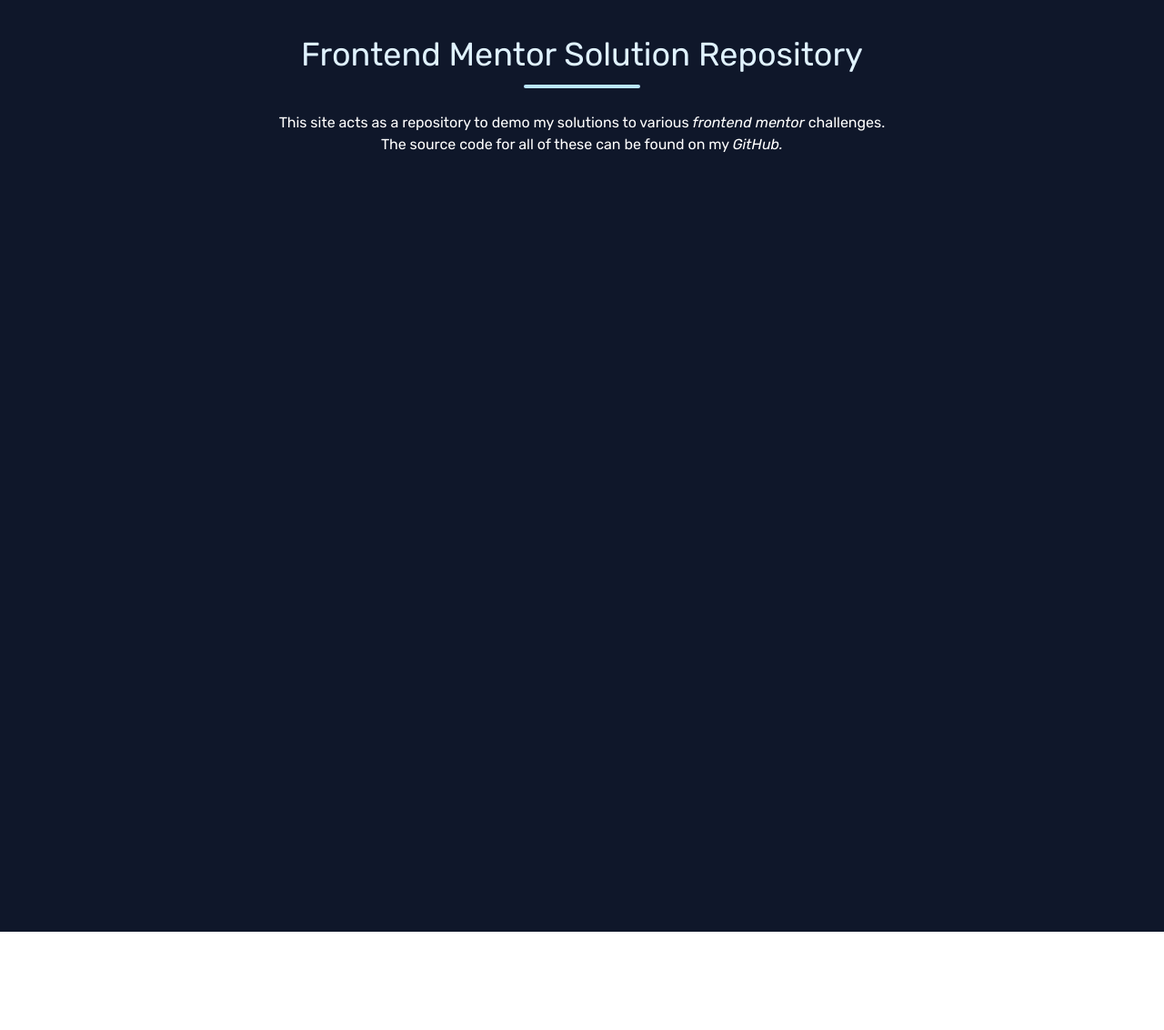
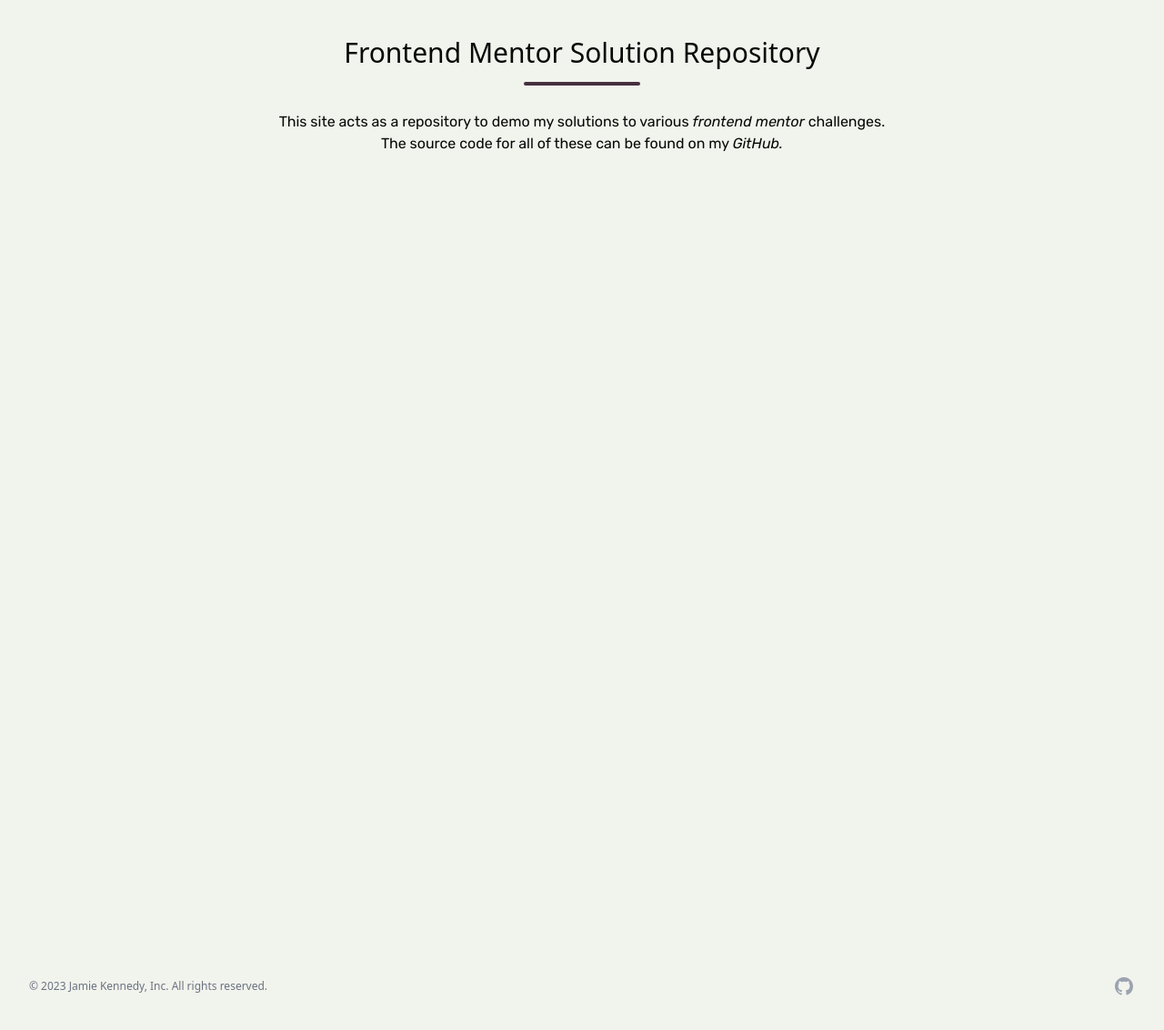
Before and after one commit to JamieKennedy/frontend-mentor, a React (Vite) app: page / in a window 1280 px wide. Shown: the top 1132 px of the page at 91% size. Before the commit the page ends 1024 px from the top, so only its background shows below. Built offline with nearby package versions, Linux system fonts and the light colour scheme.

Commit message:
Altered colors and added footer

```diff
--- a/src/pages/home/Home.tsx
+++ b/src/pages/home/Home.tsx
@@ -1,13 +1,14 @@
 import React from "react";
+import Footer from "./components/Footer";
 import Header from "./components/Header";
-import AnimatedText from "./components/UI/AnimatedText";
 
 const Home = () => {
     return (
-        <div className="min-h-screen w-full bg-slate-900 ">
+        <main className='min-h-screen w-full bg-secondary '>
             <Header />
-            <section className="h-screen w-full "></section>
-        </div>
+            <section className='h-screen w-full '></section>
+            <Footer />
+        </main>
     );
 };
 
--- /dev/null
+++ b/src/pages/home/components/Footer.tsx
@@ -0,0 +1,25 @@
+const Footer = () => {
+    return (
+        <footer className=''>
+            <div className='mx-auto max-w-7xl px-6 py-12 md:flex md:items-center md:justify-between lg:px-8'>
+                <div className='flex justify-center space-x-6 md:order-2'>
+                    <a href='https://github.com/JamieKennedy' target='_blank' className='text-gray-400 hover:text-gray-500'>
+                        <span className='sr-only'>GitHub</span>
+                        <svg fill='currentColor' viewBox='0 0 24 24' className='h-6 w-6' aria-hidden='true'>
+                            <path
+                                fillRule='evenodd'
+                                d='M12 2C6.477 2 2 6.484 2 12.017c0 4.425 2.865 8.18 6.839 9.504.5.092.682-.217.682-.483 0-.237-.008-.868-.013-1.703-2.782.605-3.369-1.343-3.369-1.343-.454-1.158-1.11-1.466-1.11-1.466-.908-.62.069-.608.069-.608 1.003.07 1.531 1.032 1.531 1.032.892 1.53 2.341 1.088 2.91.832.092-.647.35-1.088.636-1.338-2.22-.253-4.555-1.113-4.555-4.951 0-1.093.39-1.988 1.029-2.688-.103-.253-.446-1.272.098-2.65 0 0 .84-.27 2.75 1.026A9.564 9.564 0 0112 6.844c.85.004 1.705.115 2.504.337 1.909-1.296 2.747-1.027 2.747-1.027.546 1.379.202 2.398.1 2.651.64.7 1.028 1.595 1.028 2.688 0 3.848-2.339 4.695-4.566 4.943.359.309.678.92.678 1.855 0 1.338-.012 2.419-.012 2.747 0 .268.18.58.688.482A10.019 10.019 0 0022 12.017C22 6.484 17.522 2 12 2z'
+                                clipRule='evenodd'
+                            />
+                        </svg>
+                    </a>
+                </div>
+                <div className='mt-8 md:order-1 md:mt-0'>
+                    <p className='text-center text-xs leading-5 text-gray-500'>&copy; 2023 Jamie Kennedy, Inc. All rights reserved.</p>
+                </div>
+            </div>
+        </footer>
+    );
+};
+
+export default Footer;
--- a/src/pages/home/components/Header.tsx
+++ b/src/pages/home/components/Header.tsx
@@ -1,31 +1,21 @@
 import { FunctionComponent } from "react";
-import AnimatedText from "./UI/AnimatedText";
 
 const Header: FunctionComponent = () => {
     return (
-        <header className="align-items-center m-auto flex h-56 max-w-screen-2xl flex-col justify-evenly py-10 ">
-            <AnimatedText>Frontend Mentor Solution Repository</AnimatedText>
-            <div className="m-auto h-1 w-32 rounded-sm bg-sky-200"></div>
-            <div className="max-w-4xlr m-auto text-center font-rubik text-white">
+        <header className='align-items-center m-auto flex h-56 max-w-screen-2xl flex-col justify-evenly py-10 '>
+            <h1 className='text-center text-3xl text-primary'>Frontend Mentor Solution Repository</h1>
+            <div className='m-auto h-1 w-32 rounded-sm bg-accent'></div>
+            <div className='max-w-4xlr m-auto text-center font-rubik text-primary'>
                 <p>
-                    This site acts as a repository to demo my solutions to
-                    various{" "}
-                    <a
-                        href="https://www.frontendmentor.io/"
-                        target="_blank"
-                        className="italic hover:text-fuchsia-600"
-                    >
+                    This site acts as a repository to demo my solutions to various{" "}
+                    <a href='https://www.frontendmentor.io/' target='_blank' className='italic hover:text-fuchsia-600'>
                         frontend mentor
                     </a>{" "}
                     challenges.
                 </p>
                 <p>
                     The source code for all of these can be found on my{" "}
-                    <a
-                        href="https://github.com/JamieKennedy"
-                        target="_blank"
-                        className="italic hover:text-fuchsia-600"
-                    >
+                    <a href='https://github.com/JamieKennedy' target='_blank' className='italic hover:text-fuchsia-600'>
                         GitHub.
                     </a>
                 </p>
--- a/src/pages/home/components/UI/AnimatedText.tsx
+++ /dev/null
@@ -1,58 +0,0 @@
-import { useState } from "react";
-
-interface IAnimatedText {
-    children: string;
-}
-
-const AnimatedText = ({ children }: IAnimatedText) => {
-    const [hoveredIndex, setHoveredIndex] = useState<number | null>(null);
-
-    const defaultClass: string = "font-normal";
-    const defaultSize: string = "";
-    const hoverClasses: string[] = [
-        "font-black",
-        "font-extrabold",
-        "font-bold",
-        "font-semibold",
-        "font-medium",
-    ];
-
-    const addClass = (charIndex: number): string => {
-        // not hovering so dont add effects
-        if (hoveredIndex == null) {
-            return defaultClass;
-        }
-
-        // get the index difference between the hovered and current char
-        const indexDiff: number = Math.abs(charIndex - hoveredIndex);
-
-        if (indexDiff < 5) {
-            // add the correct weight based on the distance from the hovered char
-            return hoverClasses[indexDiff];
-        }
-
-        return defaultClass;
-    };
-
-    // create array of span for each letter
-    const chars: React.ReactNode = children.split("").map((char, idx) => {
-        return (
-            <span
-                key={idx}
-                onMouseEnter={() => setHoveredIndex(idx)}
-                onMouseLeave={() => setHoveredIndex(null)}
-                className={`transition-all duration-100 ${addClass(idx)}`}
-            >
-                {char}
-            </span>
-        );
-    });
-
-    return (
-        <p className="font-rubik cursor-text text-center text-4xl text-sky-100">
-            {chars}
-        </p>
-    );
-};
-
-export default AnimatedText;
--- a/tailwind.config.cjs
+++ b/tailwind.config.cjs
@@ -3,6 +3,13 @@
     content: ["./index.html", "./src/**/*.{js,ts,jsx,tsx}"],
     theme: {
         extend: {
+            colors: {
+                primary: '#080906',
+                secondary: '#f1f3ed',
+                primarybtn: '#587684',
+                secondarybtn: "#f8f9f6",
+                accent: '#462f3f'
+            },
             fontFamily: {
                 rubik: ["Rubik", "sans-serif"],
             },
```
